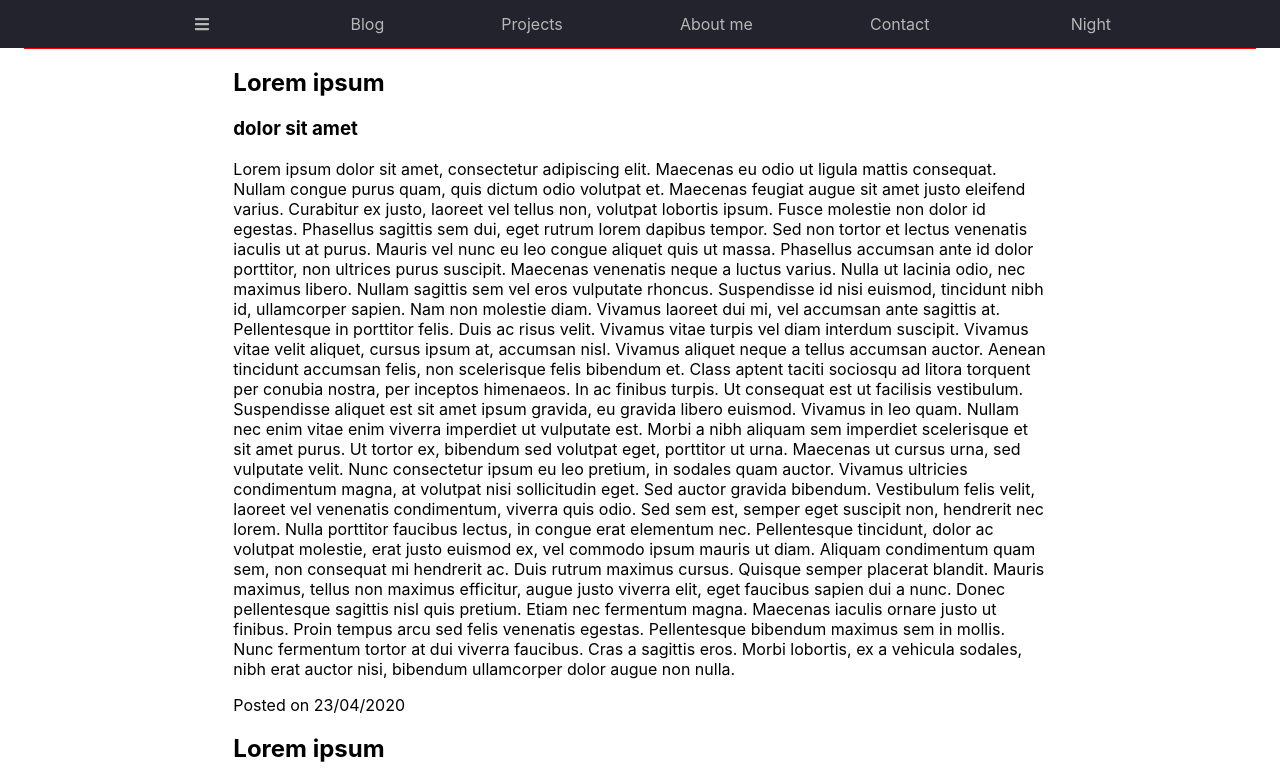
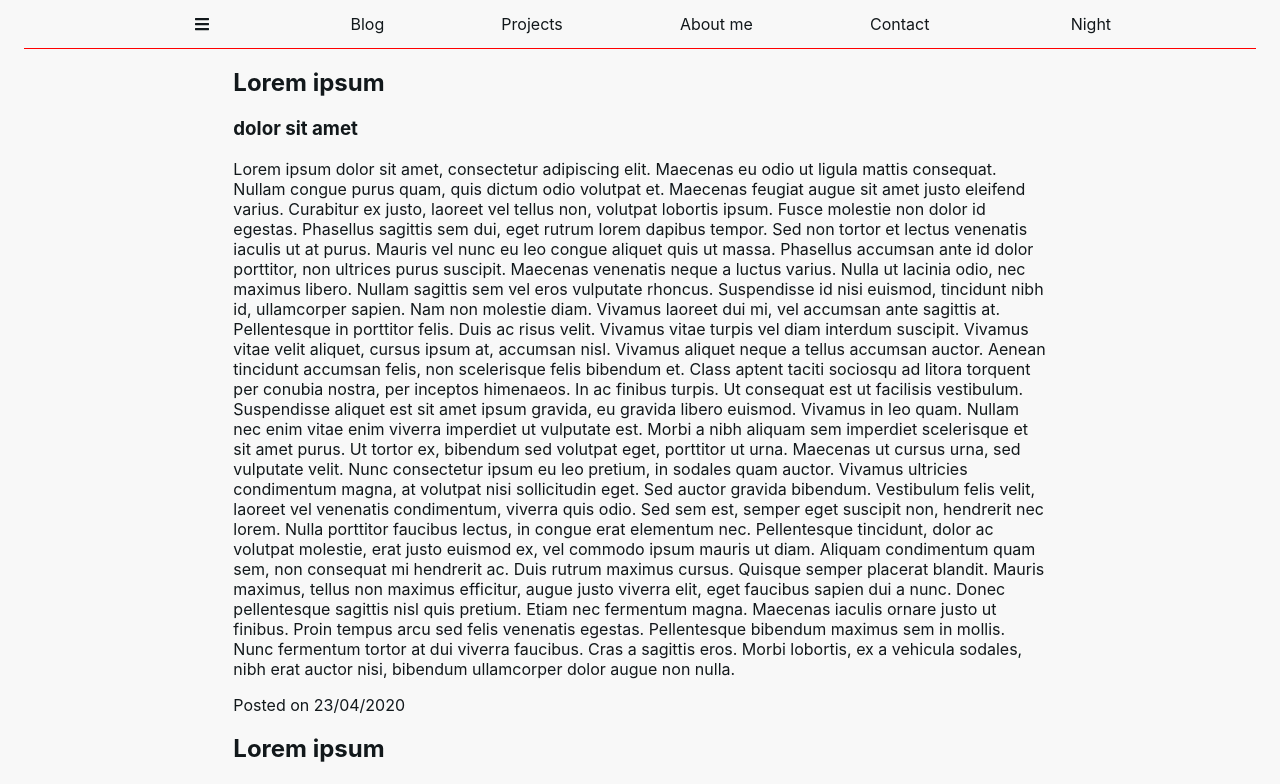
Before and after one commit to sgq995/sgq995.github.io, a React (Create React App) app: page / in a window 1280 px wide. Shown: the top 784 px of the page. Built offline with nearby package versions, Linux system fonts and the light colour scheme.

Commit message:
feat: Theme colors were added

```diff
--- a/public/index.html
+++ b/public/index.html
@@ -26,7 +26,7 @@
     -->
     <title>React App</title>
   </head>
-  <body>
+  <body class="light">
     <noscript>You need to enable JavaScript to run this app.</noscript>
     <div id="root"></div>
     <!--
--- a/src/index.css
+++ b/src/index.css
@@ -3,11 +3,20 @@
   font-size: 1em;
   font-family: -apple-system, BlinkMacSystemFont, 'Segoe UI', Roboto, Oxygen, Ubuntu, Cantarell, 'Open Sans', 'Helvetica Neue', sans-serif;
 
+  /* Gray scale */
+  --gray0: #f8f8f8;
+  --gray1: #dbe1e8;
+  --gray2: #b2becd;
+  --gray3: #6c7983;
+  --gray4: #454e56;
+  --gray5: #2a2e35;
+  --gray6: #12181b;
+
   /* Night */
-  --text-primary: #b6b6b6;
+  /* --text-primary: #b6b6b6;
   --text-secondary: #ececec;
   --bg-primary: #23232e;
-  --bg-secondary: #141418;
+  --bg-secondary: #141418; */
 
   /* Light */
   /* --text-primary: #494949;
@@ -17,10 +26,11 @@
 }
 
 body {
-  color: black;
-  background-color: white;
+  color: var(--text-primary);
+  background-color: var(--bg-primary);
   margin: 0;
   padding: 0;
+  transition: background 250ms ease-in-out, color 500ms ease-in-out;
 }
 
 body::-webkit-scrollbar {
@@ -40,3 +50,19 @@ code {
   font-family: source-code-pro, Menlo, Monaco, Consolas, 'Courier New',
     monospace;
 }
+
+.light {
+  --bg-primary: var(--gray0);
+  --bg-secondary: var(--gray1);
+
+  --text-primary: var(--gray6);
+  --text-secondary: var(--gray4);
+}
+
+.dark {
+  --bg-primary: var(--gray6);
+  --bg-secondary: var(--gray5);
+
+  --text-primary: var(--gray1);
+  --text-secondary: var(--gray0);
+}
```
